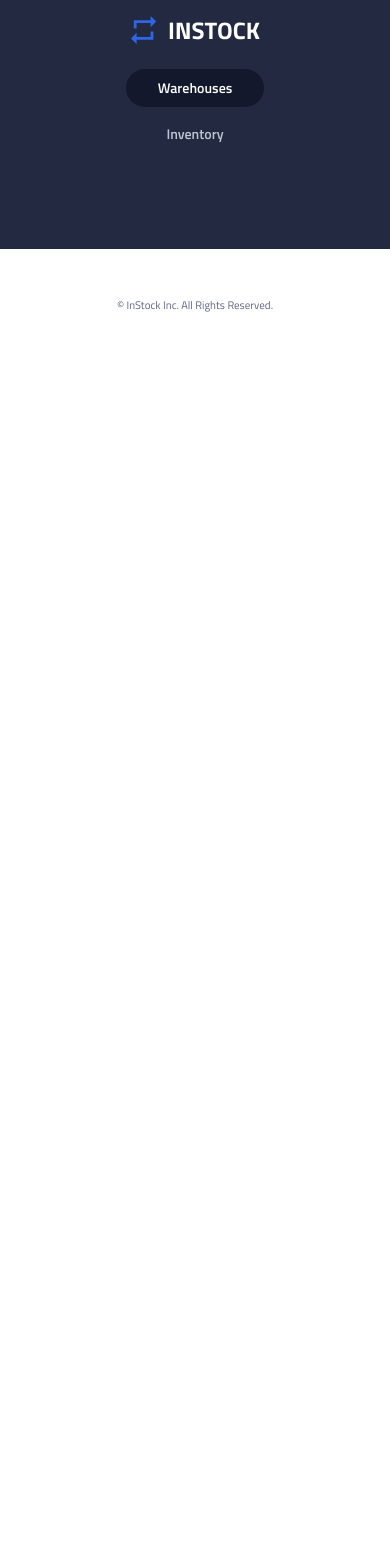
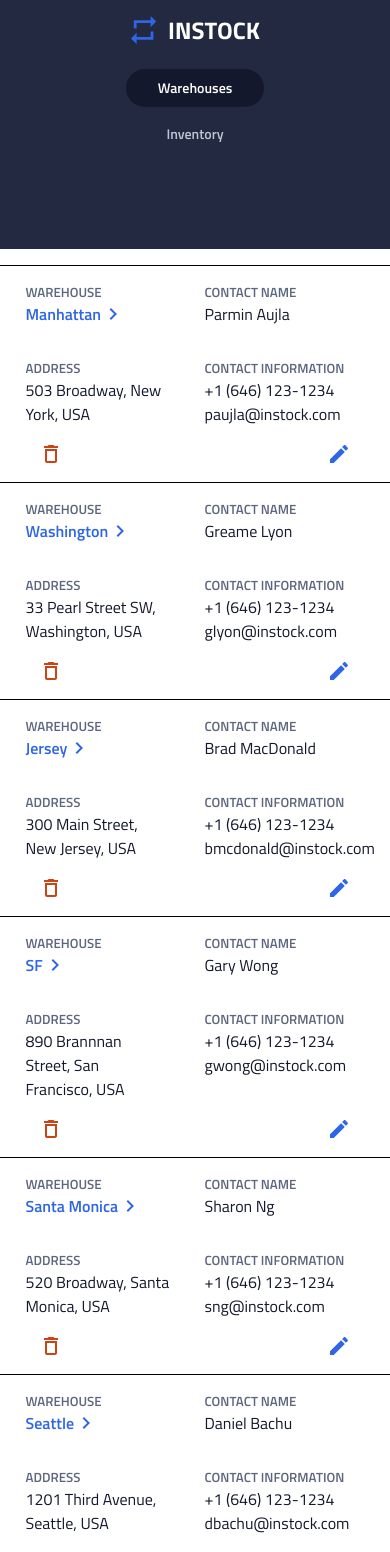
Before and after one commit to JamesZuliani/InStock, a React (Create React App) app: page / in a window 390 px wide. Shown: the top 1552 px of the page. Before the commit the page ends 844 px from the top, so only its background shows below. Built offline with nearby package versions, Linux system fonts and the light colour scheme.

Commit message:
initial mobile styling complete for warehouse list

```diff
--- /dev/null
+++ b/src/components/WarehouseList/WarehouseList.js
@@ -0,0 +1,147 @@
+import { useEffect, useState } from "react";
+import { Link } from "react-router-dom";
+import deleteIcon from "../../assets/icons/delete_outline-24px.svg";
+import editIcon from "../../assets/icons/edit-24px.svg";
+import vectorIcon from "../../assets/icons/chevron_right-24px.svg"
+import "./WarehouseList.scss";
+
+export default function WarehouseList() {
+  const [warehouses, setWarehouses] = useState([
+    {
+      id: "2922c286-16cd-4d43-ab98-c79f698aeab0",
+      warehouse_name: "Manhattan",
+      address: "503 Broadway",
+      city: "New York",
+      country: "USA",
+      contact_name: "Parmin Aujla",
+      contact_position: "Warehouse Manager",
+      contact_phone: "+1 (646) 123-1234",
+      contact_email: "paujla@instock.com",
+    },
+    {
+      id: "5bf7bd6c-2b16-4129-bddc-9d37ff8539e9",
+      warehouse_name: "Washington",
+      address: "33 Pearl Street SW",
+      city: "Washington",
+      country: "USA",
+      contact_name: "Greame Lyon",
+      contact_position: "Warehouse Manager",
+      contact_phone: "+1 (646) 123-1234",
+      contact_email: "glyon@instock.com",
+    },
+    {
+      id: "90ac3319-70d1-4a51-b91d-ba6c2464408c",
+      warehouse_name: "Jersey",
+      address: "300 Main Street",
+      city: "New Jersey",
+      country: "USA",
+      contact_name: "Brad MacDonald",
+      contact_position: "Warehouse Manager",
+      contact_phone: "+1 (646) 123-1234",
+      contact_email: "bmcdonald@instock.com",
+    },
+    {
+      id: "bfc9bea7-66f1-44e9-879b-4d363a888eb4",
+      warehouse_name: "SF",
+      address: "890 Brannnan Street",
+      city: "San Francisco",
+      country: "USA",
+      contact_name: "Gary Wong",
+      contact_position: "Warehouse Manager",
+      contact_phone: "+1 (646) 123-1234",
+      contact_email: "gwong@instock.com",
+    },
+    {
+      id: "89898957-04ba-4bd0-9f5c-a7aea7447963",
+      warehouse_name: "Santa Monica",
+      address: "520 Broadway",
+      city: "Santa Monica",
+      country: "USA",
+      contact_name: "Sharon Ng",
+      contact_position: "Warehouse Manager",
+      contact_phone: "+1 (646) 123-1234",
+      contact_email: "sng@instock.com",
+    },
+    {
+      id: "ade0a47b-cee6-4693-b4cd-a7e6cb25f4b7",
+      warehouse_name: "Seattle",
+      address: "1201 Third Avenue",
+      city: "Seattle",
+      country: "USA",
+      contact_name: "Daniel Bachu",
+      contact_position: "Warehouse Manager",
+      contact_phone: "+1 (646) 123-1234",
+      contact_email: "dbachu@instock.com",
+    },
+    {
+      id: "bb1491eb-30e6-4728-a5fa-72f89feaf622",
+      warehouse_name: "Miami",
+      address: "2650 NW 5th Avenue",
+      city: "Miami",
+      country: "USA",
+      contact_name: "Alana Thomas",
+      contact_position: "Warehouse Manager",
+      contact_phone: "+1 (646) 123-1234",
+      contact_email: "athomas@instock.com",
+    },
+    {
+      id: "150a36cf-f38e-4f59-8e31-39974207372d",
+      warehouse_name: "Boston",
+      address: "215 Essex Street",
+      city: "Boston",
+      country: "USA",
+      contact_name: "Vanessa Mendoza",
+      contact_position: "Warehouse Manager",
+      contact_phone: "+1 (646) 123-1234",
+      contact_email: "vmendoza@instock.com",
+    },
+  ]);
+  return warehouses.map((warehouse) => {
+    return (
+      <Link to={"/#"} key={warehouse.id} className="warehouse-link">
+        <div className="warehouse">
+          <div className="warehouse-wrapper">
+            <div className="location-container">
+              <div className="warehouse-container">
+                <h5 className="warehouse-container__label label">WAREHOUSE</h5>
+                <div className="warehouse-link__name">
+                <p className="warehouse-container__title">
+                  {warehouse.warehouse_name}
+                </p>
+                <img src={vectorIcon} alt="vector-icon"></img>
+                </div>
+              </div>
+              <div className="address-container">
+                <h5 className="address-container__label label">ADDRESS</h5>
+                <p className="address-container__title">{warehouse.address}, {warehouse.city}, {warehouse.country}</p>
+              </div>
+            </div>
+            <div className="contact-container">
+              <div className="name-container">
+                <h5 className="name-container__label label">CONTACT NAME</h5>
+                <p className="name-container__title">
+                  {warehouse.contact_name}
+                </p>
+              </div>
+              <div className="information-container">
+                <h5 className="information-container__label label">
+                  CONTACT INFORMATION
+                </h5>
+                <p className="information-container__phone">
+                  {warehouse.contact_phone}
+                </p>
+                <p className="information-container__email">
+                  {warehouse.contact_email}
+                </p>
+              </div>
+            </div>
+          </div>
+          <div className="button-container">
+            <img src={deleteIcon} alt="delete-icon"></img>
+            <img src={editIcon} alt="edit-icon"></img>
+          </div>
+        </div>
+      </Link>
+    );
+  });
+}
--- /dev/null
+++ b/src/components/WarehouseList/WarehouseList.scss
@@ -0,0 +1,65 @@
+
+
+.label {
+    color: #5c667e;
+}
+
+.warehouse-link {
+  text-decoration: none;
+
+  &__name {
+    display: flex;
+  }
+
+  // &:hover {
+
+  // }
+}
+
+.warehouse {
+  border-top: 1px solid black;
+  margin-top: 1rem;
+  color: #13182c;
+}
+.warehouse-wrapper {
+  display: flex;
+  justify-content: space-around;
+}
+
+.location-container {
+    width: 10rem;
+}
+
+.contact-container{
+    width: 12rem;
+}
+
+.warehouse-container {
+  padding: 1rem;
+
+  &__title {
+    color: #2e66e5;
+    font-weight: 700;
+  }
+}
+
+.address-container {
+  padding: 1rem;
+
+  &__title {
+    width: 9rem;
+  }
+}
+
+.information-container {
+  padding: 1rem;
+}
+.name-container {
+  padding: 1rem;
+}
+.button-container {
+  width: 80%;
+  margin: 0 auto;
+  display: flex;
+  justify-content: space-between;
+}
--- a/src/pages/Warehouse.js
+++ b/src/pages/Warehouse.js
@@ -1,8 +1,12 @@
+import WarehouseList from "../components/WarehouseList/WarehouseList";
+
 
 function Warehouse () {
 
     return (
-        <div></div>
+        <div>
+            <WarehouseList />
+        </div>
     )
 };
 
```
